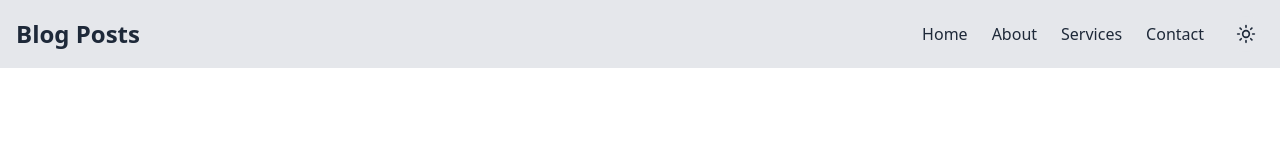
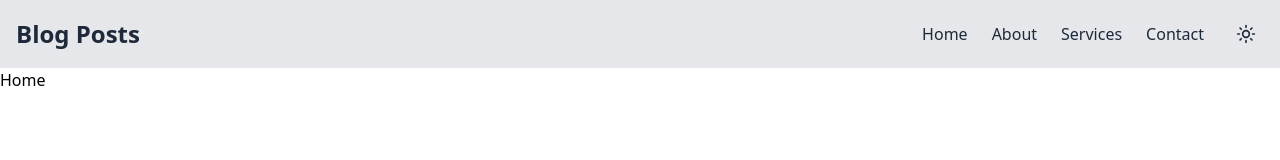
Before and after one commit to tith-sa/b7-group1-blog, a React (Vite) app: page / in a window 1280 px wide. Shown: the top 160 px of the page. Built offline with nearby package versions, Linux system fonts and the light colour scheme.

Commit message:
add card

```diff
--- a/src/App.tsx
+++ b/src/App.tsx
@@ -1,6 +1,7 @@
 import Navbar from "./layouts/navbar";
 import { Routes, Route } from "react-router";
-
+import Card from "./components/card";
+import Home from "./pages/home";
 const App = () => {
   return (
     <div>
@@ -12,6 +13,8 @@ const App = () => {
         <Route path="/about" element={<h1>About</h1>} />
         <Route path="/services" element={<h1>Services</h1>} />
         <Route path="/contact" element={<h1>Contact</h1>} />
+        <Route path="/card" element={<Card />} />
+        <Route path="/" element={<Home />} />
       </Routes>
       {/* Footer */}
     </div>
```
